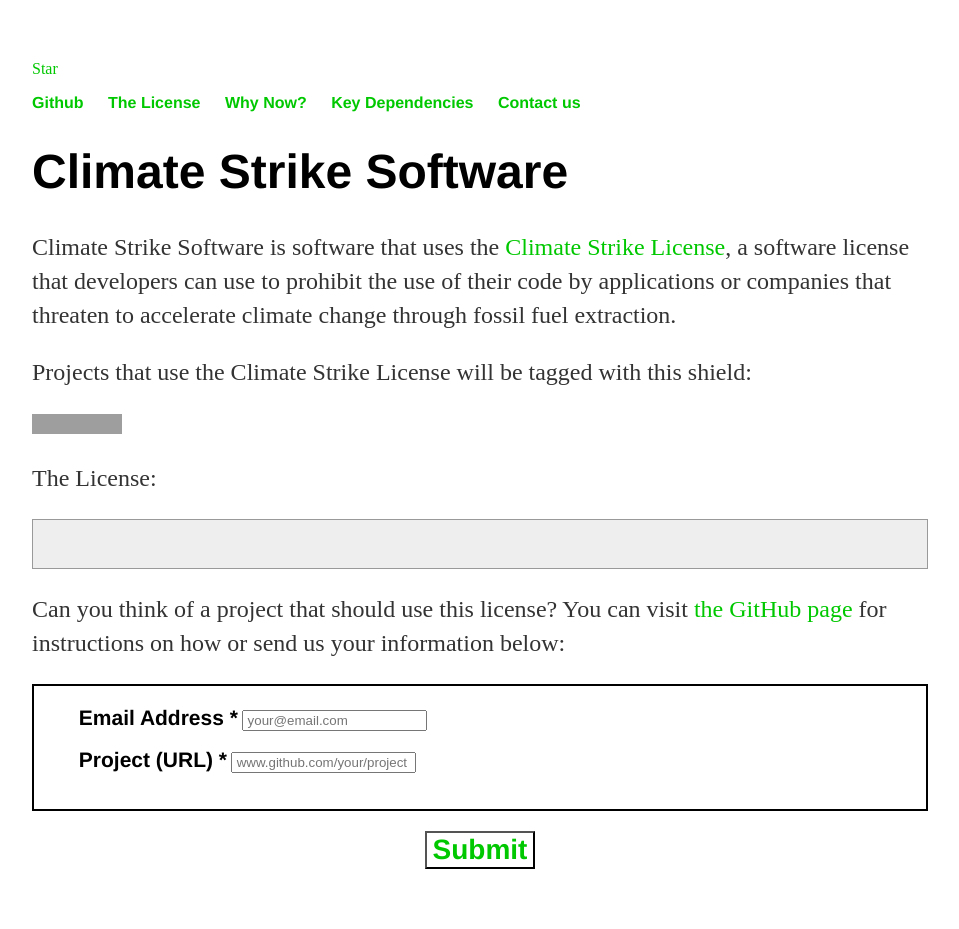
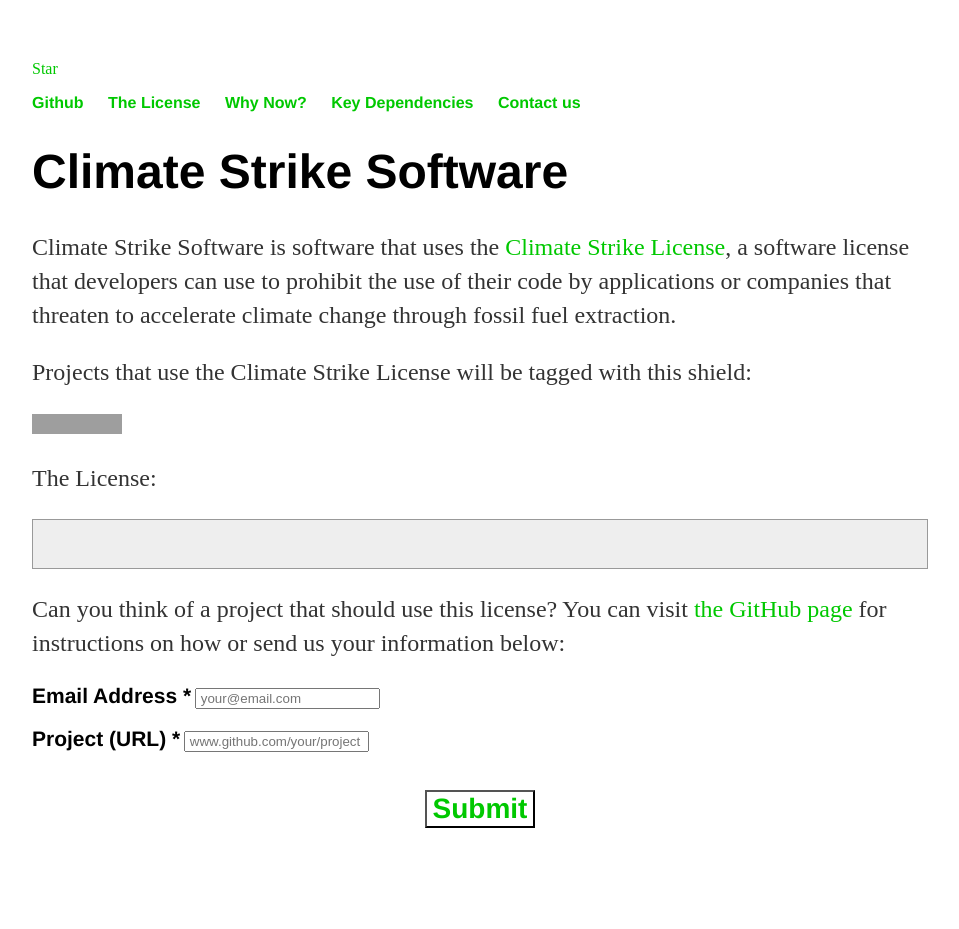
Before and after one commit to climate-strike/license, a Jekyll site: the page built from docs/index.html, in a window 1280 px wide. Shown: the whole page, without its empty margins (160-1119 px from the left). Built offline with Jekyll 4.4.1, drawn with Linux system fonts in a browser that asks for light colours; comment, search, counter and statistics services are not loaded; after the commit the page ends 900 px from its top, so only the background shows below that; grey boxes are pictures that could not be loaded.

Commit message:
mailchimp css

```diff
--- a/docs/_includes/mailchimp.html
+++ b/docs/_includes/mailchimp.html
@@ -5,10 +5,6 @@
     background:#fff;
     clear:left;
     font:14px Helvetica,Arial,sans-serif;
-  }
-  #mc_embed_signup_scroll {
-    padding: 20px 5%;
-    border: 2px solid;
   }
   div.mc-field-group label {
     font-family: 'Helvetica', 'Arial', 'Sans-Serif' !important;
--- a/docs/assets/css/main.css
+++ b/docs/assets/css/main.css
@@ -78,8 +78,6 @@
   padding: 6px 12px;
 }
 
-
-
 /* github star */
 nav > span {
     display: inline;
```
